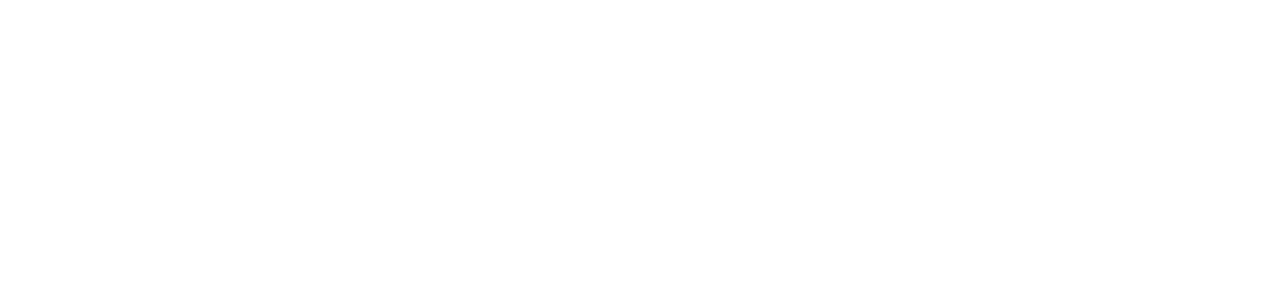
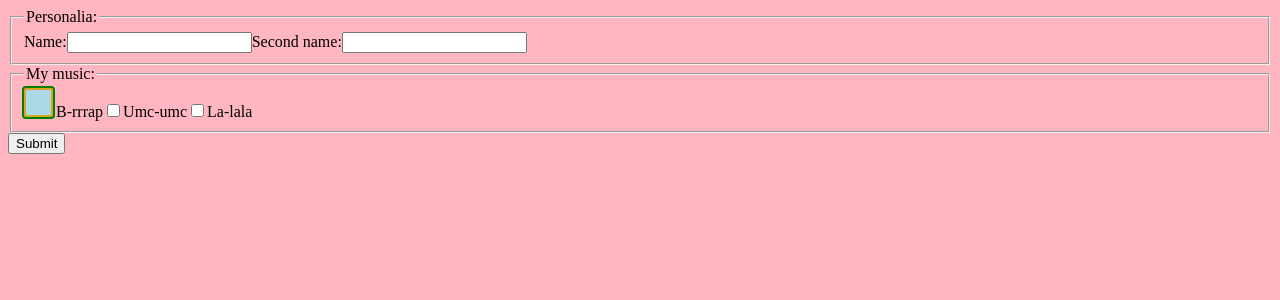
Before and after one commit to agnieszkasierbista/sandbox, a React (Create React App) app: page / in a window 1280 px wide. Shown: the top 300 px of the page. Built offline with nearby package versions, Linux system fonts and the light colour scheme.

Commit message:
Add custom checkbox

```diff
--- /dev/null
+++ b/src/App.css
@@ -0,0 +1,28 @@
+body {
+    background-color: lightpink;
+}
+
+input[type="checkbox"]#rap:checked + label::before {
+    content:"V";
+    margin-right: 3px;
+    border: 2px solid goldenrod;
+    border-radius: 2px;
+    outline: 2px solid red;
+    display: inline-block;
+    width: 25px;
+    height: 25px;
+    background-color: magenta;
+
+}
+
+input[type="checkbox"]#rap + label::before {
+    content:"";
+    margin-right: 3px;
+    border: 2px solid goldenrod;
+    border-radius: 2px;
+    display: inline-block;
+    width: 25px;
+    height: 25px;
+    background-color: lightblue;
+    outline: 2px solid green;
+}
--- a/src/App.tsx
+++ b/src/App.tsx
@@ -1,9 +1,30 @@
 import React from 'react';
+import "./App.css";
 
 function App() {
-  return (
-    <div/>
-  );
+    return (
+        <div>
+            <form>
+                <fieldset id="personals" name="Personals">
+                    <legend>Personalia:</legend>
+                    <label htmlFor="name">Name:</label>
+                    <input id="name" type="text" name="name"/>
+                    <label htmlFor="sName">Second name:</label>
+                    <input id="sName" type="text" name="sName"/>
+                </fieldset>
+                <fieldset id="favouriteMusic">
+                    <legend>My music:</legend>
+                    <input type="checkbox" id="rap" value="rap" name="rap" hidden/>
+                    <label htmlFor="rap">B-rrrap</label>
+                    <input type="checkbox" id="techno" value="techno" name="techno"/>
+                    <label htmlFor="techno">Umc-umc</label>
+                    <input type="checkbox" id="romantic" value="romantic" name="romantic"/>
+                    <label htmlFor="romantic">La-lala</label>
+                </fieldset>
+                <button type="submit">Submit</button>
+            </form>
+        </div>
+    );
 }
 
 export default App;
```
